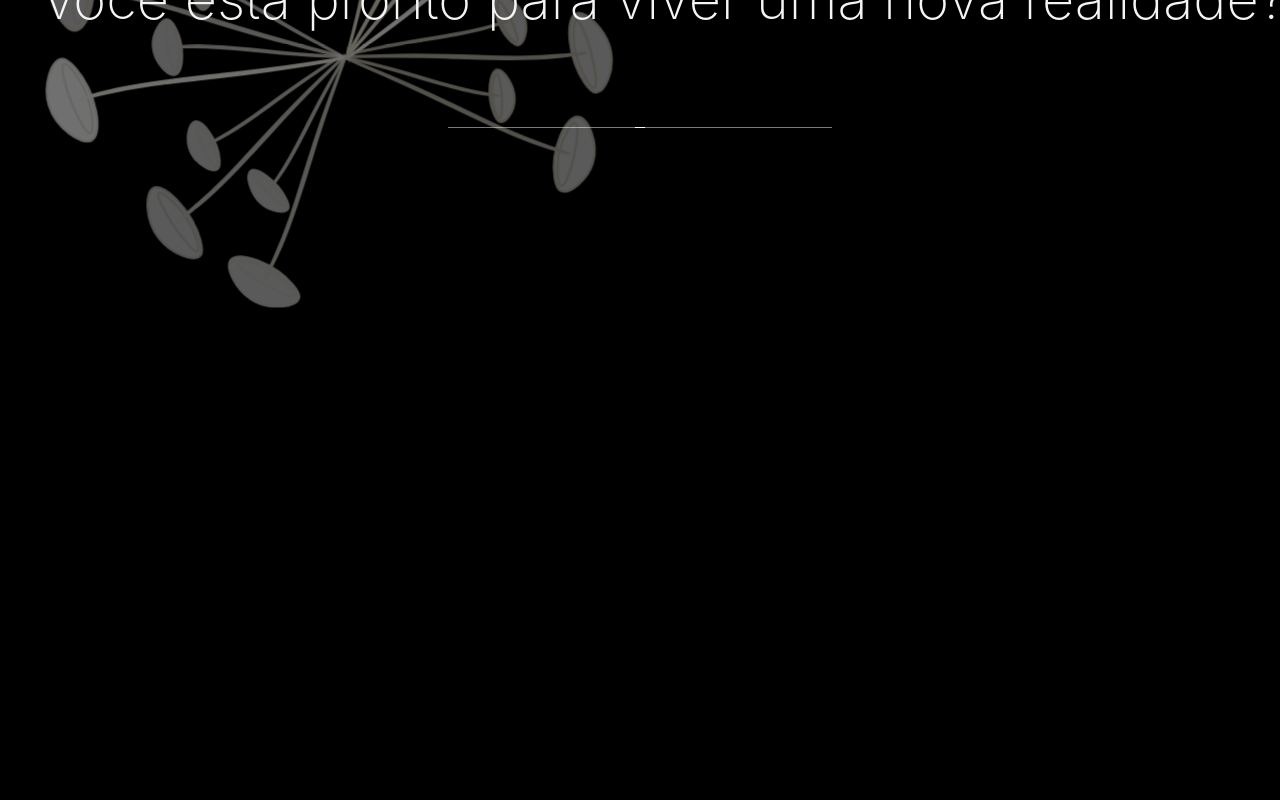
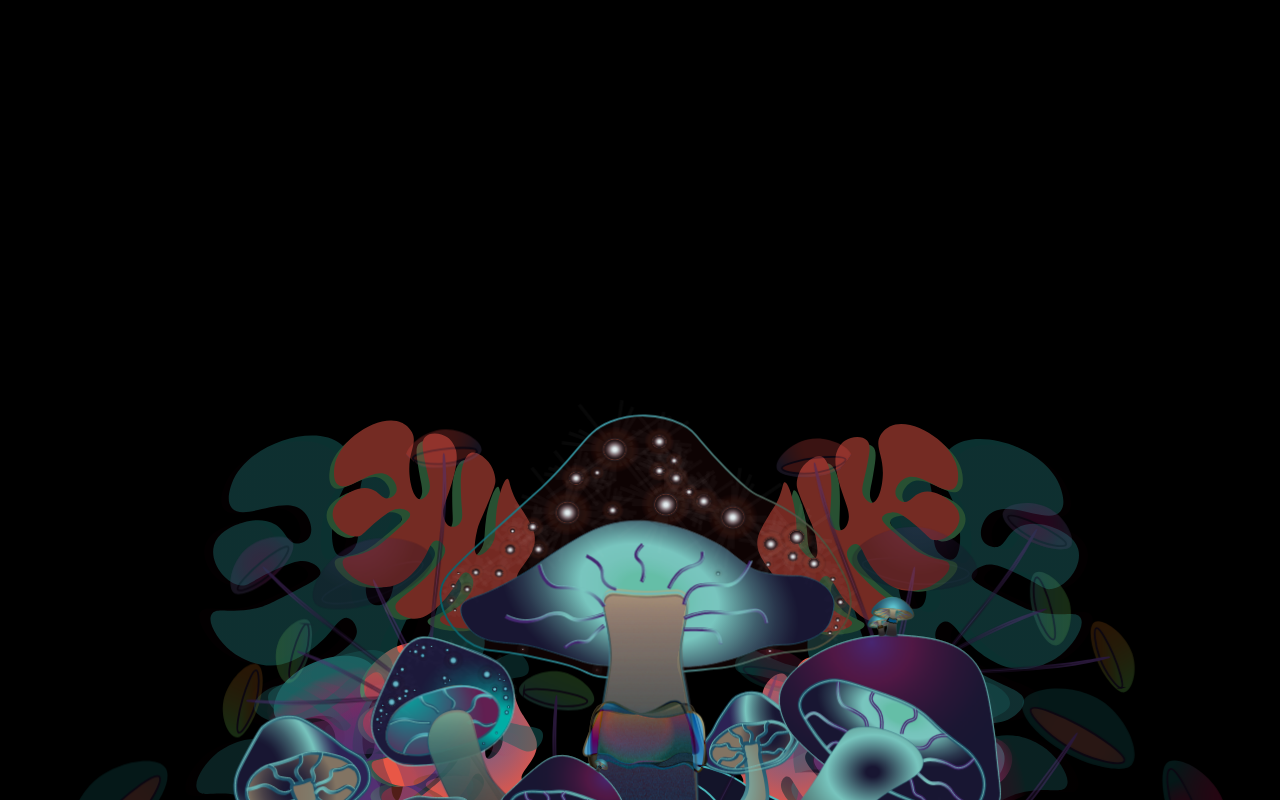
Before and after one commit to duzi5/universo_maia, a React (Create React App) app: page / in a window 1280 px wide. Shown: the part 400-1200 px from the top of the page. Before the commit the page ends 800 px from the top, so only its background shows below. Built offline with nearby package versions, Linux system fonts and the light colour scheme; a web font is replaced by a local one.

Commit message:
testando a transição das primeiras telas

```diff
--- a/src/App.js
+++ b/src/App.js
@@ -6,11 +6,19 @@ import LoadingScene from './components/LoadingScene/LoadingScene';
 import Take02 from './components/Take02/Take02';
 import { gsap } from "gsap";
 
+
 function App() {
 
+  const take02Ref = useRef(null)
 
-
-
+  function next() {
+    gsap.to(take02Ref.current, {
+            opacity: 1,
+      duration: 1,
+      ease: 'power4.out',
+      delay: 1
+    })
+  }
 
 
 
@@ -23,9 +31,9 @@ function App() {
 
   return (
     <div className="App">
-      <LoadingScene />
+      <LoadingScene  onEnd={()=>next()}/>
       {/* <Header/> */}
-      <Take02 />
+      <Take02 ref={take02Ref} />
     </div>
   );
 }
--- a/src/components/LoadingScene/LoadScene.scss
+++ b/src/components/LoadingScene/LoadScene.scss
@@ -13,10 +13,12 @@
     min-height: 100vh;
     max-height: 100vh;
     overflow: hidden;
-
+    background-color: black;
+    z-index: 10000;
     .conteudo{
         display:flex;
         opacity: 1;
+        background-color: black;
         align-items: center;
         justify-content: center;
         flex-direction: column;
--- a/src/components/LoadingScene/LoadingBar.jsx
+++ b/src/components/LoadingScene/LoadingBar.jsx
@@ -8,10 +8,11 @@ const LoadingBar = (props) => {
   useEffect(() => {
     const interval = setInterval(() => {
       setProgressState((prev) => {
+        console.log('progress', prev)
         if (prev >= 100) {
           clearInterval(interval);
           props.onProgressComplete()
-          return prev;
+          return 100;
         }
         return prev + 2;
       });
--- a/src/components/LoadingScene/LoadingScene.jsx
+++ b/src/components/LoadingScene/LoadingScene.jsx
@@ -3,19 +3,20 @@ import { useEffect, useRef } from "react";
 import "./LoadScene.scss";
 import LoadingBar from "./LoadingBar";
 import whitebutterfly from "./borboletaCogu.svg";
-export default () => {
+export default (props) => {
 
 
 
   const scene1Ref = useRef(null)
   function handleProgressComplete(){
-    gsap.to(".scene1", {
+    gsap.to(scene1Ref.current, {
       duration: 2,
       opacity: 0,
       ease: "elastic",
       onComplete: () => {
         scene1Ref.current.style.display = 'none'
         console.log('zzz')
+        props.onEnd()
       }
     });
   }
@@ -63,16 +64,16 @@ export default () => {
     //   requestAnimationFrame(draw);
     // }
 
-    gsap.to(".borboleta1", {
-      duration: 10,
-      ease: "inOut",
-      repeat: -1,
-      scale: 3,
-      opacity: 0.3,
-      x: 200,
-      y: 400,
-      yoyo: true,
-    });
+    // gsap.to(".borboleta1", {
+    //   duration: 10,
+    //   ease: "inOut",
+    //   repeat: -1,
+    //   scale: 3,
+    //   opacity: 0.3,
+    //   x: 200,
+    //   y: 400,
+    //   yoyo: true,
+    // });
     gsap.to("#initial",{
         duration: 1,
         ease: "linear",
@@ -88,8 +89,8 @@ export default () => {
       <div className="conteudo">
         <h5 id="initial"> Você está pronto para viver uma nova realidade?</h5>
         <img className="borboleta1" src={whitebutterfly} />
-      <canvas id="canvas"></canvas>
-      <LoadingBar onProgressComplete={() => handleProgressComplete} />
+      {/* <canvas id="canvas"></canvas> */}
+      <LoadingBar onProgressComplete={() => handleProgressComplete()} />
       </div>
     </div>
   );
--- a/src/components/Take02/Take02.scss
+++ b/src/components/Take02/Take02.scss
@@ -1,6 +1,4 @@
 svg{
-    position: absolute;
-    bottom: 0;
-    left: 0%;
-    display: none;
+   position:absolute;
+    max-width: 100%;
 }
```
